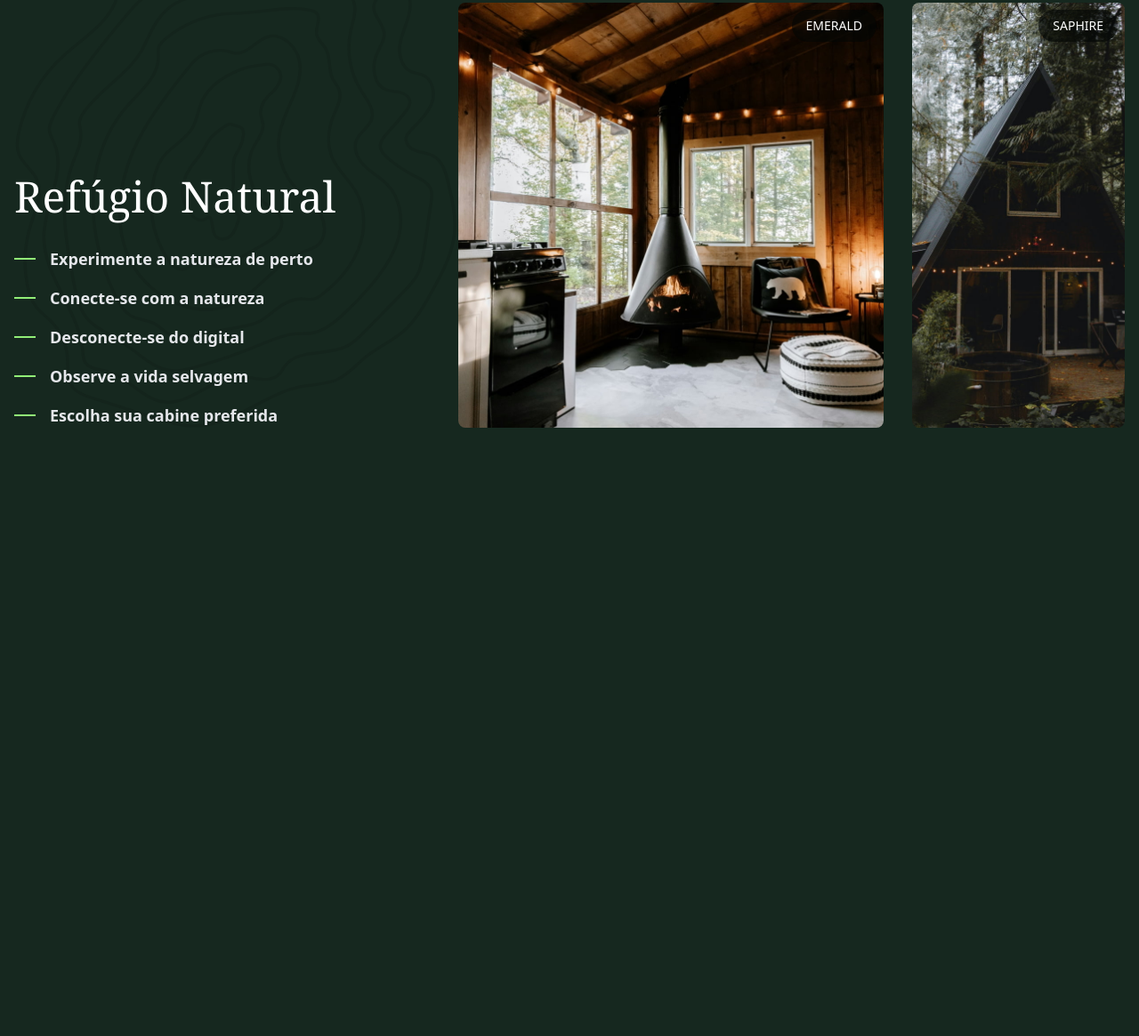
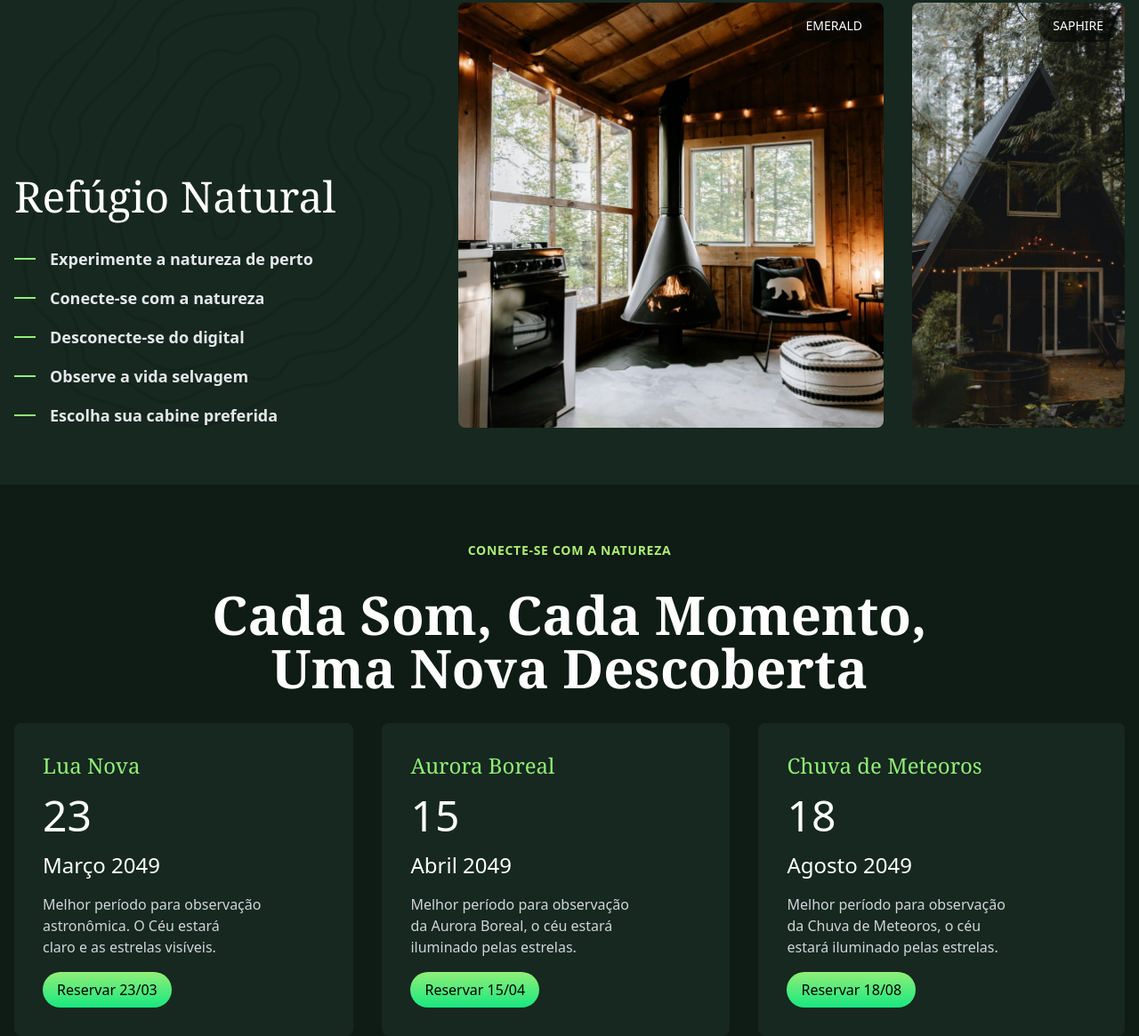
Before and after one commit to MauroFJ/forest-tailwind, a website: page src/index.html in a window 1280 px wide. Shown: the part 1076-2241 px from the top of the page at 89% size. Before the commit the page ends 1557 px from the top, so only its background shows below. Drawn offline with Linux system fonts and the light colour scheme.

Commit message:
feat: section reservas added

```diff
--- a/src/index.html
+++ b/src/index.html
@@ -24,7 +24,9 @@
         <li><a class="hover:border-b" href="/">contato</a></li>
       </ul>
     </nav>
-    <section id="main" class="relative">
+  </div>
+
+  <section id="main" class="container relative">
 
     <img src=" ./img/floresta.jpg" alt="" class="rounded-md">
     <div>
@@ -45,7 +47,7 @@
     </div>
   </section>
 
-    <section id="acomodacoes" class="grid grid-cols-[2fr_3fr] pt-16">
+  <section id="acomodacoes" class="container grid grid-cols-[2fr_3fr] pt-16">
     <div class="content-end bg-[url('./img/padrao.svg')] bg-no-repeat bg-contain bg-left-bottom">
       <h2 class="text-white text-5xl mb-8 font-serif">Refúgio Natural</h2>
       <ul class="text-gray-200 *:flex *:items-center *:gap-4 space-y-4 *:text-lg *:font-semibold">
@@ -72,7 +74,36 @@
       </div>
     </div>
   </section>
+
+  <section id="reservas" class="pt-16 bg-verde-escuro mt-16">
+    <div class="flex items-center justify-center flex-col">
+      <p class="uppercase text-verde-claro2 tracking-wider font-semibold text-sm">Conecte-se com a natureza</p>
+      <h2 class="text-branco capitalize font-semibold font-serif text-6xl max-w-screen-lg text-center text-balance p-8">cada som, cada momento, uma nova descoberta</h2>
     </div>
+    <div class="container flex gap-8 *:bg-verde-body *:rounded-lg">
+      <div class="grid gap-4 p-8">
+        <h3 class="text-verde-claro text-2xl font-serif">Lua Nova</h3>
+        <p class="text-branco text-5xl">23</p>
+        <p class="text-branco text-2xl">Março 2049</p>
+        <p class="text-gray-300 text-balance">Melhor período para observação astronômica. O Céu estará claro e as estrelas visíveis.</p>
+        <a href="#" class="bg-gradient-to-b from-verde-claro to-verde over:bg-gradient-to-b hover:from-verde-claro2 hover:to-verde py-2 px-4 justify-self-start rounded-full">Reservar 23/03</a>
+      </div>
+      <div class="grid gap-4 p-8">
+        <h3 class="text-verde-claro text-2xl font-serif">Aurora Boreal</h3>
+        <p class="text-branco text-5xl">15</p>
+        <p class="text-branco text-2xl">Abril 2049</p>
+        <p class="text-gray-300 text-balance">Melhor período para observação da Aurora Boreal, o céu estará iluminado pelas estrelas.</p>
+        <a href="#" class="bg-gradient-to-b from-verde-claro to-verde over:bg-gradient-to-b hover:from-verde-claro2 hover:to-verde py-2 px-4 justify-self-start rounded-full">Reservar 15/04</a>
+      </div>
+      <div class="grid gap-4 p-8">
+        <h3 class="text-verde-claro text-2xl font-serif">Chuva de Meteoros</h3>
+        <p class="text-branco text-5xl">18</p>
+        <p class="text-branco text-2xl">Agosto 2049</p>
+        <p class="text-gray-300 text-balance">Melhor período para observação da Chuva de Meteoros, o céu estará iluminado pelas estrelas.</p>
+        <a href="#" class="bg-gradient-to-b from-verde-claro to-verde over:bg-gradient-to-b hover:from-verde-claro2 hover:to-verde py-2 px-4 justify-self-start rounded-full">Reservar 18/08</a>
+      </div>
+    </div>
+  </section>
 </body>
 
 </html>
```
Also changed, not shown: src/output.css. Lines whose indentation alone changed are shown as unchanged.
